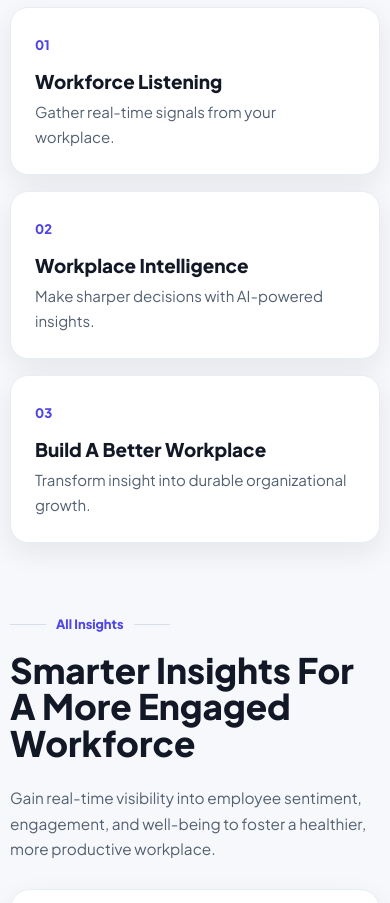
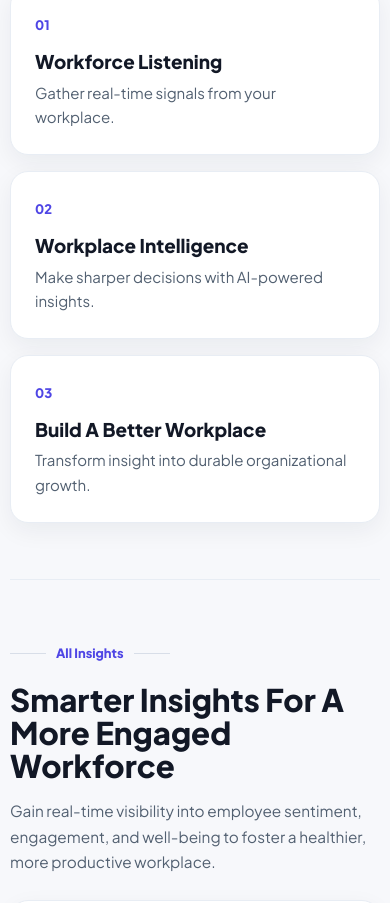
Before and after one commit to fakhrul62/sass-prime, a Next.js app: page / in a window 390 px wide. Shown: the part 1060-1963 px from the top of the page. Built offline with nearby package versions, Linux system fonts and the light colour scheme.

Commit message:
Unify page spacing and section hierarchy

```diff
--- a/src/app/globals.css
+++ b/src/app/globals.css
@@ -14,8 +14,9 @@
   --accent: #0f9f72;
   --accent-soft: #dff7ed;
   --warning: #e2a619;
-  --shadow-sm: 0 10px 28px rgba(20, 28, 45, 0.08);
-  --shadow-md: 0 22px 70px rgba(20, 28, 45, 0.12);
+  --shadow-sm: 0 8px 24px rgba(20, 28, 45, 0.06);
+  --shadow-md: 0 18px 56px rgba(20, 28, 45, 0.1);
+  --section-space: clamp(68px, 8vw, 96px);
 }
 
 @theme inline {
@@ -273,8 +274,8 @@ img {
 
 .hero-copy h1 {
   max-width: 700px;
-  font-size: clamp(3.1rem, 5.8vw, 5.9rem);
-  line-height: 0.98;
+  font-size: clamp(3rem, 5.2vw, 5.25rem);
+  line-height: 1;
 }
 
 .hero-copy p,
@@ -417,7 +418,7 @@ img {
 }
 
 .press-strip {
-  margin-top: 24px;
+  margin-top: 20px;
   overflow: hidden;
   border-block: 1px solid var(--line-soft);
   color: #64748b;
@@ -441,7 +442,7 @@ img {
   display: grid;
   grid-template-columns: repeat(3, minmax(0, 1fr));
   gap: 16px;
-  margin-top: clamp(42px, 6vw, 74px);
+  padding: clamp(48px, 6vw, 72px) 0 var(--section-space);
 }
 
 .feature-tile {
@@ -483,7 +484,9 @@ img {
 .pricing-section,
 .testimonial-section,
 .demo-section {
-  margin-top: clamp(64px, 8vw, 104px);
+  margin-top: 0;
+  padding-block: var(--section-space);
+  border-top: 1px solid var(--line-soft);
 }
 
 .corner-label {
@@ -491,7 +494,7 @@ img {
   align-items: center;
   gap: 10px;
   width: fit-content;
-  margin-bottom: 18px;
+  margin-bottom: 20px;
 }
 
 .corner-label span {
@@ -512,7 +515,7 @@ img {
   grid-template-columns: minmax(0, 0.95fr) minmax(280px, 0.55fr);
   gap: clamp(24px, 5vw, 56px);
   align-items: end;
-  margin-bottom: 28px;
+  margin-bottom: 36px;
 }
 
 .section-heading.side {
@@ -522,9 +525,9 @@ img {
 
 .section-heading h2,
 .pricing-copy h2 {
-  max-width: 780px;
-  font-size: clamp(2rem, 4vw, 4rem);
-  line-height: 1.04;
+  max-width: 720px;
+  font-size: clamp(2.35rem, 3.8vw, 3.75rem);
+  line-height: 1.06;
 }
 
 .section-heading p,
@@ -545,7 +548,7 @@ img {
 .quote-panel {
   min-width: 0;
   border: 1px solid var(--line-soft);
-  border-radius: 20px;
+  border-radius: 18px;
   background: var(--surface);
   box-shadow: var(--shadow-sm);
 }
@@ -637,6 +640,7 @@ img {
   grid-template-columns: minmax(0, 1.04fr) minmax(300px, 0.72fr);
   gap: clamp(28px, 5vw, 56px);
   align-items: center;
+  padding-bottom: clamp(42px, 5vw, 64px);
 }
 
 .video-card,
@@ -716,6 +720,8 @@ img {
   display: grid;
   grid-template-columns: repeat(4, minmax(0, 1fr));
   gap: 16px;
+  padding-top: 24px;
+  border-top: 0;
 }
 
 .timeline-line {
@@ -741,9 +747,13 @@ img {
   align-items: center;
 }
 
-.pricing-section .corner-label {
-  grid-column: 1 / -1;
-  margin-bottom: -8px;
+.pricing-copy {
+  align-self: center;
+}
+
+.pricing-copy p {
+  max-width: 560px;
+  margin-top: 18px;
 }
 
 .pricing-card {
@@ -808,11 +818,11 @@ img {
 .testimonial-heading {
   grid-column: 1 / -1;
   grid-row: 1 / 2;
-  margin-bottom: 18px;
+  margin-bottom: 30px;
 }
 
 .testimonial-heading .corner-label {
-  margin-bottom: 28px;
+  margin-bottom: 20px;
 }
 
 .testimonial-heading-copy {
@@ -823,13 +833,13 @@ img {
 }
 
 .testimonial-heading h2 {
-  max-width: 720px;
+  max-width: 660px;
   margin: 0;
   color: var(--foreground);
-  font-size: clamp(2.8rem, 5vw, 5rem);
+  font-size: clamp(2.35rem, 3.8vw, 3.75rem);
   font-weight: 850;
   letter-spacing: 0;
-  line-height: 0.98;
+  line-height: 1.06;
 }
 
 .testimonial-heading p {
@@ -949,7 +959,7 @@ img {
   display: grid;
   grid-template-columns: minmax(0, 1.15fr) minmax(420px, 0.85fr);
   gap: clamp(48px, 8vw, 112px);
-  margin-top: clamp(64px, 8vw, 104px);
+  margin-top: 0;
   padding: clamp(36px, 6vw, 72px);
   background:
     linear-gradient(135deg, rgba(255, 255, 255, 0.96), rgba(239, 246, 255, 0.94)),
@@ -964,9 +974,9 @@ img {
 
 .footer-panel h2 {
   max-width: 620px;
-  margin: clamp(48px, 7vw, 88px) 0 0;
-  font-size: clamp(2.8rem, 5vw, 5.2rem);
-  line-height: 0.98;
+  margin: clamp(40px, 5vw, 64px) 0 0;
+  font-size: clamp(2.5rem, 4.2vw, 4.25rem);
+  line-height: 1.02;
 }
 
 .footer-side {
@@ -1158,7 +1168,7 @@ img {
   .section-heading h2,
   .pricing-copy h2,
   .footer-panel h2 {
-    font-size: clamp(2rem, 4vw, 3.4rem);
+    font-size: clamp(2rem, 3.7vw, 3.2rem);
   }
 
   .video-card {
@@ -1210,10 +1220,6 @@ img {
     grid-row: auto;
   }
 
-  .pricing-section .corner-label {
-    grid-column: auto;
-  }
-
   .footer-panel {
     gap: 44px;
   }
@@ -1225,6 +1231,10 @@ img {
 }
 
 @media (max-width: 760px) {
+  :root {
+    --section-space: 56px;
+  }
+
   .site-shell {
     padding: 10px;
   }
@@ -1256,7 +1266,7 @@ img {
   }
 
   .hero-copy h1 {
-    font-size: clamp(2.55rem, 11vw, 4rem);
+    font-size: clamp(2.45rem, 10vw, 3.65rem);
   }
 
   .hero-actions,
@@ -1277,6 +1287,15 @@ img {
   .timeline-section,
   .metric-row {
     grid-template-columns: 1fr;
+  }
+
+  .feature-rail {
+    padding-block: 46px 56px;
+  }
+
+  .section-heading {
+    gap: 16px;
+    margin-bottom: 26px;
   }
 
   .timeline-line {
@@ -1313,7 +1332,7 @@ img {
 
 @media (max-width: 520px) {
   .hero-copy h1 {
-    font-size: clamp(2.35rem, 12vw, 3.35rem);
+    font-size: clamp(2.25rem, 10.5vw, 3rem);
   }
 
   .hero-copy p,
@@ -1327,7 +1346,7 @@ img {
   .testimonial-heading h2,
   .footer-panel h2,
   .video-sim h2 {
-    font-size: clamp(1.85rem, 9vw, 2.75rem);
+    font-size: clamp(1.9rem, 8vw, 2.45rem);
   }
 
   .hero-visual,
--- a/src/app/prime-experience.tsx
+++ b/src/app/prime-experience.tsx
@@ -335,8 +335,8 @@ export default function PrimeExperience({ pageMode = "home" }: { pageMode?: stri
       </section>
 
       <section className="pricing-section">
-        <CornerLabel>Pricing Plan</CornerLabel>
         <div className="pricing-copy">
+          <CornerLabel>Pricing Plan</CornerLabel>
           <h2>Everything You Need, All In One Place</h2>
           <p>Empower your organization with AI-driven insights designed for sustainable growth.</p>
         </div>
```
